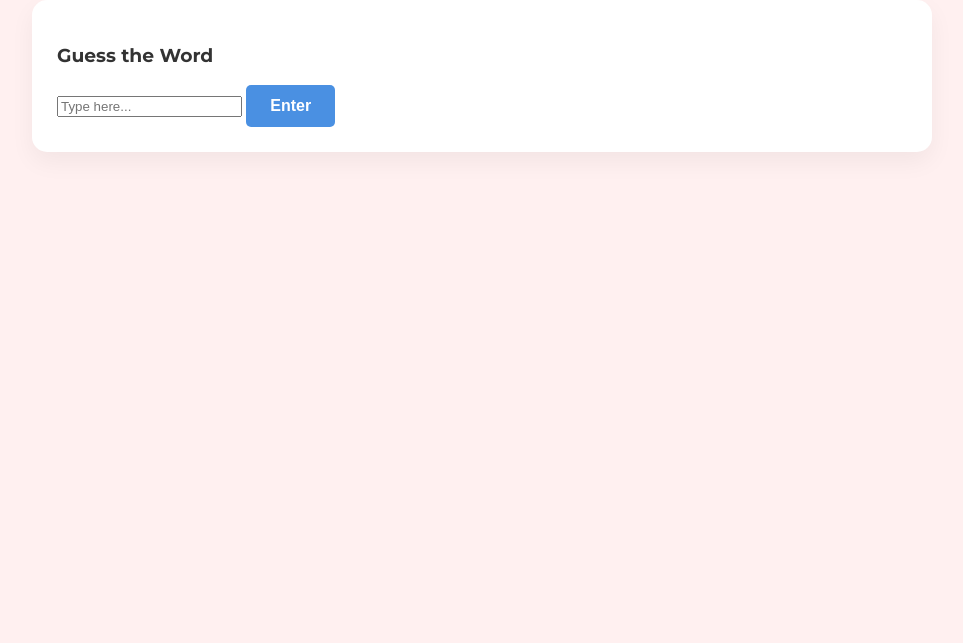
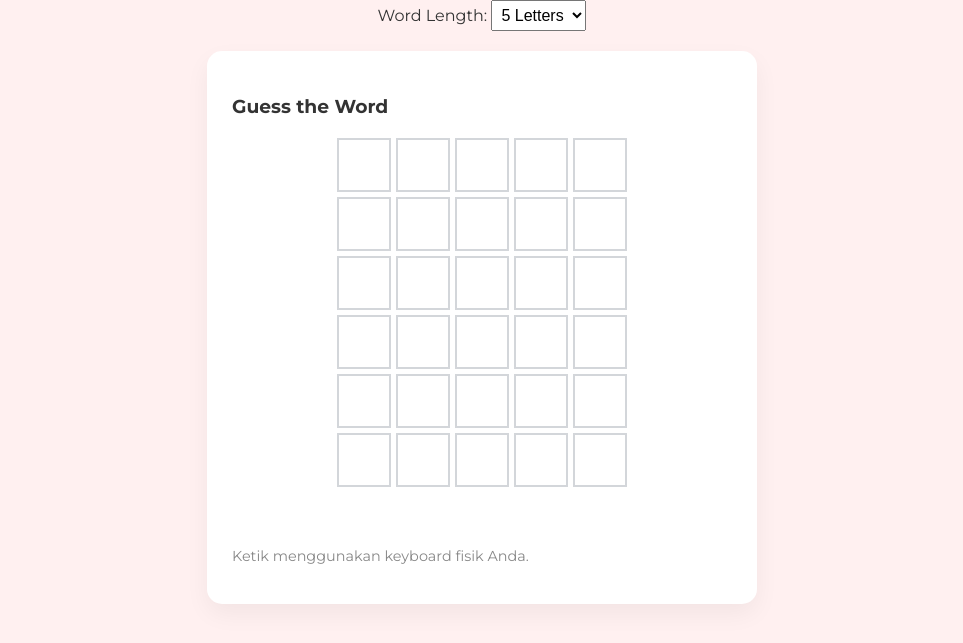
Before and after one commit to Riynzar/wordle_solver_web, a Flask app: page /play in a window 1280 px wide. Shown: the part 135-778 px from the top of the page, without its empty margins (158-1121 px from the left). Run offline with Flask 3, Linux system fonts and the light colour scheme.

Commit message:
update game

```diff
--- a/app.py
+++ b/app.py
@@ -1,22 +1,24 @@
 import os
 from flask import Flask, render_template, request, jsonify, session
-from logic.game import WordleGame, Status
+from logic.game import WordleGame  # Import class yang sudah diperbaiki
 from logic.solver import WordleCSP
 import random
 
 app = Flask(__name__)
-app.secret_key = 'super_secret_key_wordle_indo'
+app.secret_key = 'kunci_rahasia_bebas_ganti_aja'
 
-# --- HELPER FUNCTIONS ---
+# --- HELPER: Load Kata ---
 def get_word_list(length):
+    # Path yang aman
+    base_dir = os.path.dirname(os.path.abspath(__file__))
+    path = os.path.join(base_dir, 'library', 'english', f'{length}.txt')
     try:
-        path = os.path.join(os.path.dirname(__file__), f'library/english/{length}.txt')
         with open(path, 'r', encoding='utf-8') as f:
             return [line.strip().lower() for line in f if len(line.strip()) == int(length)]
     except FileNotFoundError:
         return []
 
-# --- ROUTES HALAMAN ---
+# --- ROUTES ---
 
 @app.route('/')
 def home():
@@ -24,19 +26,26 @@ def home():
 
 @app.route('/play')
 def play_page():
+    # Ambil parameter panjang kata, default 5
     length = int(request.args.get('len', 5))
+
+    # Validasi input agar user tidak iseng ngetik ?len=100
+    if length not in [4, 5, 6]:
+        length = 5
+
     session['mode'] = 'play'
     session['word_length'] = length
 
     words = get_word_list(length)
     if not words:
-        return "Database kata tidak ditemukan!", 404
+        return f"Database kata {length} huruf tidak ditemukan!", 404
 
     target = random.choice(words)
     session['target_word'] = target
     session['attempts'] = []
     session['game_over'] = False
 
+    # Kirim variabel 'length' ke HTML agar dropdown bisa menyesuaikan diri
     return render_template('play.html', length=length)
 
 @app.route('/solve')
@@ -44,44 +53,37 @@ def solve_page():
     length = int(request.args.get('len', 5))
     return render_template('solve.html', length=length)
 
-# --- API ENDPOINTS ---
+# --- API (Backend Logic) ---
 
 @app.route('/api/play/guess', methods=['POST'])
 def play_guess():
     data = request.json
     guess = data.get('guess', '').lower()
+
+    # Ambil state dari session
     target = session.get('target_word')
     length = session.get('word_length')
+    attempts = session.get('attempts', [])
 
-    if not target or len(guess) != length:
-        return jsonify({'error': 'Invalid guess'}), 400
+    if not target:
+        return jsonify({'error': 'Sesi habis. Refresh halaman.'}), 400
+    if len(guess) != length:
+        return jsonify({'error': f'Kata harus {length} huruf!'}), 400
 
-    feedback = []
-    ans_chars = list(target)
-    temp_feedback = [{'letter': l.upper(), 'status': 'grey'} for l in guess]
+    # --- PAKAI LOGIKA DARI GAME.PY ---
+    # Kita panggil fungsi static yang sudah kita siapkan
+    feedback = WordleGame.calculate_feedback(guess, target)
 
-    # Pass 1: Green
-    for i, char in enumerate(guess):
-        if char == target[i]:
-            temp_feedback[i]['status'] = 'green'
-            ans_chars[i] = None
+    # Simpan hasil ke session history
+    attempts.append(feedback)
+    session['attempts'] = attempts # Simpan balik ke session
 
-    # Pass 2: Yellow
-    for i, char in enumerate(guess):
-        if temp_feedback[i]['status'] == 'grey':
-            if char in ans_chars:
-                temp_feedback[i]['status'] = 'yellow'
-                ans_chars[ans_chars.index(char)] = None
-
-    attempts = session.get('attempts', [])
-    attempts.append(temp_feedback)
-    session['attempts'] = attempts
-
+    # Cek Menang/Kalah
     won = (guess == target)
     game_over = won or len(attempts) >= 6
 
     return jsonify({
-        'feedback': temp_feedback,
+        'feedback': feedback,
         'won': won,
         'game_over': game_over,
         'answer': target if game_over else None
@@ -89,6 +91,7 @@ def play_guess():
 
 @app.route('/api/solve/analyze', methods=['POST'])
 def solve_analyze():
+    # ... (Bagian solver tetap sama seperti sebelumnya yang sudah working)
     data = request.json
     length = data.get('length', 5)
     history = data.get('history', [])
@@ -96,7 +99,6 @@ def solve_analyze():
     word_list = get_word_list(length)
     solver = WordleCSP(word_list)
 
-    # Terapkan constraint
     try:
         for entry in history:
             solver.add_constraint(entry['word'], entry['feedback'])
@@ -105,29 +107,18 @@ def solve_analyze():
 
     candidates = solver.domain
     count = len(candidates)
-
     suggestions = []
 
-    # ### PERBAIKAN 1: Jangan limit 10, tapi ambil lebih banyak (misal 200) untuk dianalisa
-    # Kalau cuma ambil 10 teratas dari list, itu cuma ambil kata berawalan A-B secara acak
     process_limit = min(len(candidates), 200)
-
     for word in candidates[:process_limit]:
-        # Hitung Entropy Score
         entropy = solver.calc_entropy(word)
-
-        # Konversi entropy ke 0-99 (Skala disesuaikan)
         score = int(entropy * 18)
         if score > 99: score = 99
         if score < 1: score = 1
-
         suggestions.append({'word': word.upper(), 'score': score})
 
-    # ### PERBAIKAN 2: SORTING (PENTING!)
-    # Urutkan list berdasarkan 'score' dari terbesar ke terkecil
     suggestions.sort(key=lambda x: x['score'], reverse=True)
 
-    # Kembalikan 50 kata terbaik setelah disortir
     return jsonify({
         'count': count,
         'suggestions': suggestions[:50]
--- a/static/script.js
+++ b/static/script.js
@@ -1,5 +1,3 @@
-// --- SOLVER LOGIC ---
-
 // --- SOLVER LOGIC ---
 
 if (window.location.pathname.includes('/solve')) {
@@ -127,51 +125,153 @@ if (window.location.pathname.includes('/solve')) {
     window.analyzeSolver = analyzeSolver;
 }
 
-// --- PLAY LOGIC (GENERATOR) ---
-
+// === MODE PLAY (GENERATOR) ===
+// === MODE PLAY (GAME) ===
 if (window.location.pathname.includes('/play')) {
     const gameBoard = document.getElementById('game-board');
+    const msgDiv = document.getElementById('message');
 
+    let currentAttempt = 0; // Baris ke berapa (0-5)
+    let currentGuess = "";  // Huruf yang sedang diketik
+    let isGameOver = false;
+    const MAX_ATTEMPTS = 6;
+
+    // 1. Inisialisasi Grid Kosong
+    function initGrid() {
+        gameBoard.innerHTML = '';
+        for (let i = 0; i < MAX_ATTEMPTS; i++) {
+            const row = document.createElement('div');
+            row.className = 'game-row';
+            row.style.setProperty('--letters', WORD_LENGTH); // Set CSS Variable
+            row.id = `row-${i}`;
+
+            for (let j = 0; j < WORD_LENGTH; j++) {
+                const tile = document.createElement('div');
+                tile.className = 'game-tile';
+                tile.id = `row-${i}-tile-${j}`;
+                row.appendChild(tile);
+            }
+            gameBoard.appendChild(row);
+        }
+    }
+
+    // 2. Update Tampilan Kotak saat Ngetik
+    function updateGrid() {
+        const row = document.getElementById(`row-${currentAttempt}`);
+        if (!row) return;
+
+        // Loop setiap kotak di baris aktif
+        for (let i = 0; i < WORD_LENGTH; i++) {
+            const tile = document.getElementById(`row-${currentAttempt}-tile-${i}`);
+            const letter = currentGuess[i] || ""; // Ambil huruf atau kosong
+
+            tile.textContent = letter;
+
+            // Ubah border jika ada isi (Efek visual)
+            if (letter) {
+                tile.setAttribute('data-status', 'active');
+                tile.style.borderColor = "#878a8c";
+            } else {
+                tile.removeAttribute('data-status');
+                tile.style.borderColor = "#d3d6da";
+            }
+        }
+    }
+
+    // 3. Kirim Tebakan ke Server (Enter)
     async function submitGuess() {
-        const input = document.getElementById('guess-input');
-        const guess = input.value;
+        if (currentGuess.length !== WORD_LENGTH) {
+            showMessage("Huruf kurang!", "red");
+            shakeRow();
+            return;
+        }
 
-        if (guess.length !== WORD_LENGTH) return alert(`Must be ${WORD_LENGTH} letters`);
-
+        try {
             const res = await fetch('/api/play/guess', {
                 method: 'POST',
                 headers: {'Content-Type': 'application/json'},
-            body: JSON.stringify({ guess: guess })
+                body: JSON.stringify({ guess: currentGuess })
             });
-
             const data = await res.json();
 
-        if(data.error) return alert(data.error);
+            if (data.error) {
+                showMessage(data.error, "red");
+                return;
+            }
 
-        renderRow(guess, data.feedback);
-        input.value = '';
-        input.focus();
+            // Warnai Kotak berdasarkan respon Server
+            colorRow(currentAttempt, data.feedback);
 
             if (data.won) {
-            document.getElementById('message').innerHTML = "<h2>🎉 YOU WON!</h2>";
-            input.disabled = true;
+                showMessage("🎉 SELAMAT! KAMU MENANG!", "green");
+                isGameOver = true;
+                createConfetti(); // Opsional kalau mau tambah efek
             } else if (data.game_over) {
-            document.getElementById('message').innerHTML = `<h2>Game Over! Answer: ${data.answer.toUpperCase()}</h2>`;
+                showMessage(`Game Over! Jawabannya: ${data.answer.toUpperCase()}`, "red");
+                isGameOver = true;
+            } else {
+                // Lanjut ke baris berikutnya
+                currentAttempt++;
+                currentGuess = "";
+            }
+
+        } catch (e) {
+            console.error(e);
+            showMessage("Error koneksi", "red");
         }
     }
 
-    function renderRow(word, feedback) {
-        const row = document.createElement('div');
-        row.className = 'row';
+    // Fungsi Mewarnai Kotak (Permanen setelah Enter)
+   function colorRow(rowIndex, feedback) {
+        for (let i = 0; i < WORD_LENGTH; i++) {
+            const tile = document.getElementById(`row-${rowIndex}-tile-${i}`);
+            const status = feedback[i].status; // green, yellow, grey
 
-        feedback.forEach(item => {
-            const tile = document.createElement('div');
-            tile.className = 'tile';
-            tile.setAttribute('data-state', item.status);
-            tile.textContent = item.letter;
-            row.appendChild(tile);
+            setTimeout(() => {
+                tile.setAttribute('data-state', status);
+                // tile.style.color = "white";  <-- HAPUS INI (Sudah diurus CSS)
+                tile.style.border = "none";
+
+                // Tambahkan animasi flip css class (opsional biar keren)
+                tile.style.transition = "transform 0.5s, background-color 0.5s";
+                tile.style.transform = "rotateX(360deg)";
+            }, i * 200);
+        }
+    }
+
+    function showMessage(text, color) {
+        msgDiv.textContent = text;
+        msgDiv.style.color = color || "black";
+        setTimeout(() => { msgDiv.textContent = ""; }, 3000);
+    }
+
+    function shakeRow() {
+        const row = document.getElementById(`row-${currentAttempt}`);
+        row.style.transform = "translateX(5px)";
+        setTimeout(() => row.style.transform = "translateX(-5px)", 50);
+        setTimeout(() => row.style.transform = "translateX(5px)", 100);
+        setTimeout(() => row.style.transform = "translateX(0)", 150);
+    }
+
+    // 4. Global Keyboard Listener
+    document.addEventListener('keydown', (e) => {
+        if (isGameOver) return;
+
+        const key = e.key.toUpperCase();
+
+        if (key === 'ENTER') {
+            submitGuess();
+        } else if (key === 'BACKSPACE') {
+            currentGuess = currentGuess.slice(0, -1);
+            updateGrid();
+        } else if (/^[A-Z]$/.test(key)) { // Hanya huruf A-Z
+            if (currentGuess.length < WORD_LENGTH) {
+                currentGuess += key;
+                updateGrid();
+            }
+        }
     });
 
-        gameBoard.appendChild(row);
+    // Jalankan inisialisasi awal
+    initGrid();
 }
-}
--- a/static/style.css
+++ b/static/style.css
@@ -83,9 +83,23 @@ nav a {
 }
 
 /* COLORS */
-.tile[data-state='grey'] { background-color: var(--grey); border-color: var(--grey); color: white; }
-.tile[data-state='yellow'] { background-color: var(--yellow); border-color: var(--yellow); color: white; }
-.tile[data-state='green'] { background-color: var(--green); border-color: var(--green); color: white; }
+.tile[data-state='grey'], .game-tile[data-state='grey'] {
+    background-color: var(--grey);
+    border-color: var(--grey);
+    color: white !important;
+}
+
+.tile[data-state='yellow'], .game-tile[data-state='yellow'] {
+    background-color: var(--yellow);
+    border-color: var(--yellow);
+    color: white !important;
+}
+
+.tile[data-state='green'], .game-tile[data-state='green'] {
+    background-color: var(--green);
+    border-color: var(--green);
+    color: white !important;
+}
 
 /* INPUTS */
 .tile-input {
@@ -135,3 +149,52 @@ nav a {
     color: #666;
     font-size: 0.9rem;
 }
+
+/* Container Grid */
+.game-board-grid {
+    display: grid;
+    grid-template-rows: repeat(6, 1fr);
+    gap: 5px;
+    margin: 20px auto;
+    width: fit-content;
+}
+
+/* Kotak-kotak Game */
+.game-row {
+    display: grid;
+    grid-template-columns: repeat(var(--letters, 5), 1fr); /* Dinamis */
+    gap: 5px;
+}
+
+.game-tile {
+    width: 50px;
+    height: 50px;
+    border: 2px solid #d3d6da; /* Border abu-abu saat kosong */
+    display: flex;
+    align-items: center;
+    justify-content: center;
+    font-size: 1.8rem;
+    font-weight: bold;
+    text-transform: uppercase;
+    background-color: white;
+    user-select: none;
+}
+
+/* Saat kotak terisi huruf tapi belum disubmit */
+.game-tile[data-status='active'] {
+    border-color: #878a8c;
+    animation: pop 0.1s;
+}
+
+/* Animasi kecil saat ngetik */
+@keyframes pop {
+    0% { transform: scale(1); }
+    50% { transform: scale(1.1); }
+    100% { transform: scale(1); }
+}
+
+.instruction {
+    color: #888;
+    font-size: 0.9rem;
+    margin-top: 10px;
+}
--- a/templates/play.html
+++ b/templates/play.html
@@ -2,18 +2,34 @@
 
 {% block content %}
 <div class="game-container">
-    <div class="card game-card">
+
+    <!-- Dropdown Pilihan Huruf -->
+    <div class="controls" style="margin-bottom: 20px;">
+        <label for="len-select">Word Length: </label>
+        <select id="len-select" onchange="changeMode(this.value)" style="padding: 5px; font-size: 1rem;">
+            <option value="4" {% if length==4 %}selected{% endif %}>4 Letters</option>
+            <option value="5" {% if length==5 %}selected{% endif %}>5 Letters</option>
+            <option value="6" {% if length==6 %}selected{% endif %}>6 Letters</option>
+        </select>
+    </div>
+
+    <div class="card game-card" style="max-width: 500px; margin: 0 auto;">
         <h3>Guess the Word</h3>
-        <div id="game-board"></div>
 
-        <div class="input-area">
-            <input type="text" id="guess-input" maxlength="{{ length }}" placeholder="Type here...">
-            <button onclick="submitGuess()" class="btn btn-primary">Enter</button>
-        </div>
-        <div id="message" class="message"></div>
+        <!-- Game Board: Nanti diisi kotak-kotak oleh JS -->
+        <div id="game-board" class="game-board-grid"></div>
+
+        <!-- Pesan Status -->
+        <div id="message" class="message" style="margin-top: 20px; min-height: 30px;"></div>
+
+        <p class="instruction">Ketik menggunakan keyboard fisik Anda.</p>
     </div>
 </div>
+
 <script>
-    const WORD_LENGTH = {{ length }};
+    window.WORD_LENGTH = {{ length }};
+    function changeMode(val) {
+        window.location.href = '/play?len=' + val;
+    }
 </script>
 {% endblock %}
```
Also changed, not shown: logic/game.py (+31 -32 lines). Lines whose indentation alone changed are shown as unchanged.
